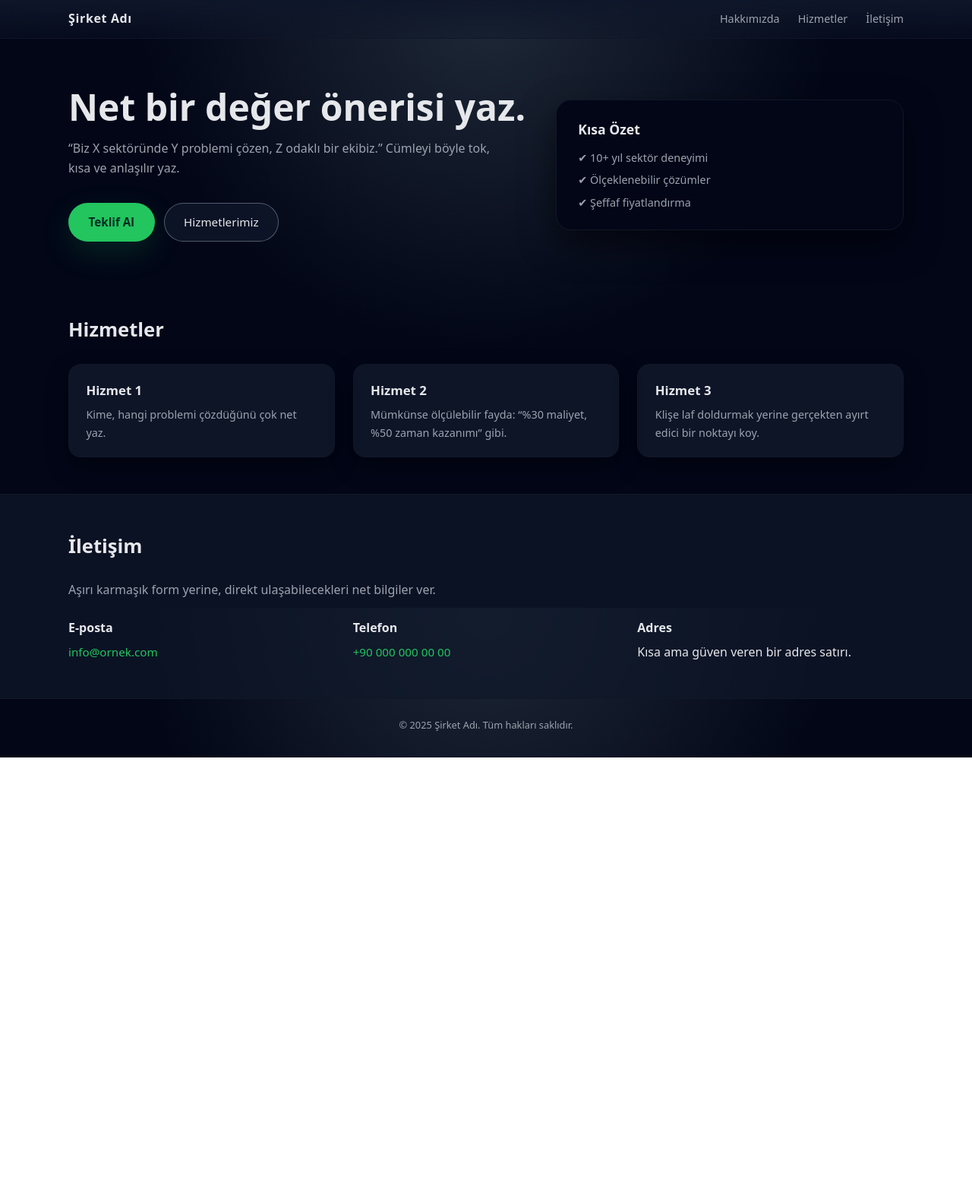
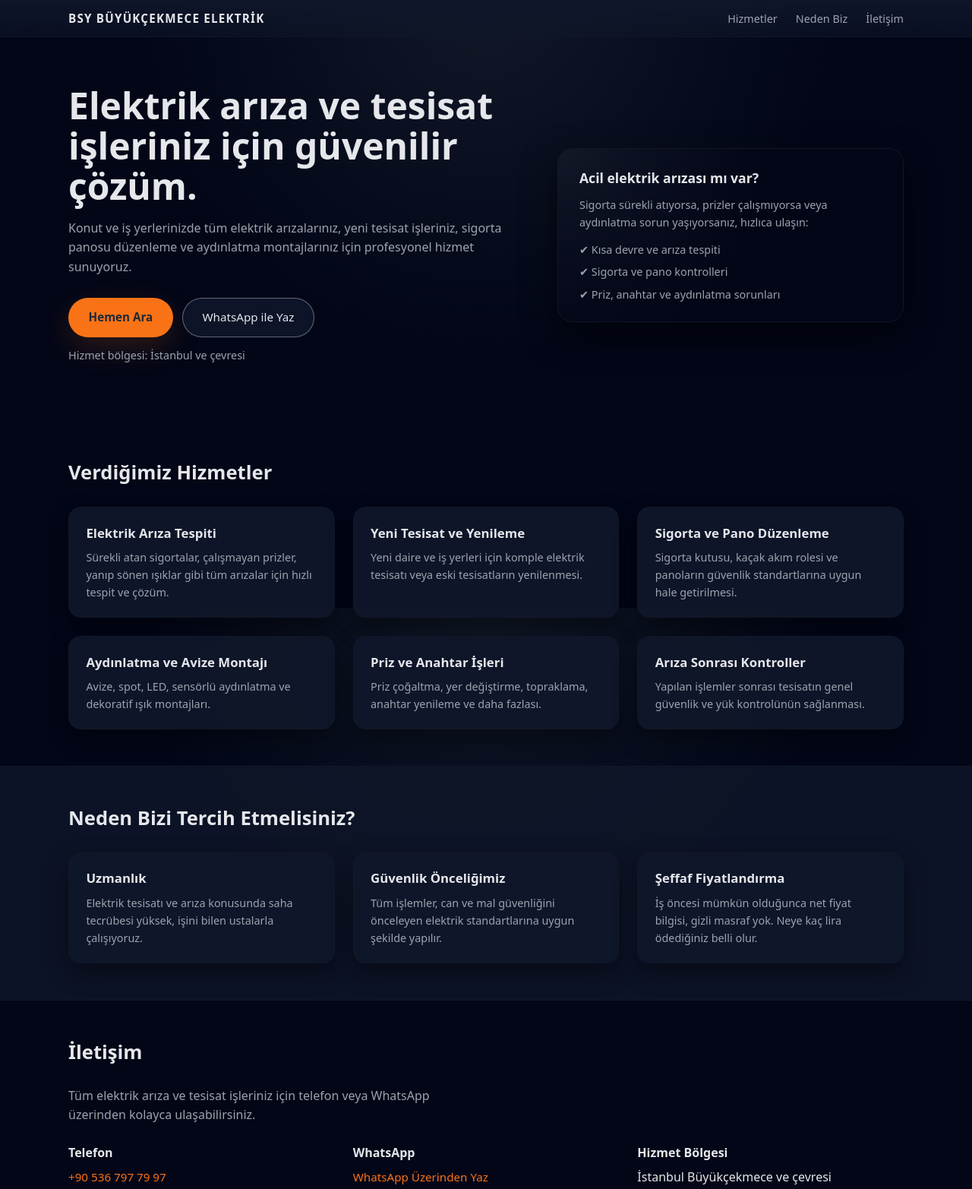
Before and after one commit to yazilimcibarbaros/buyukcekmece-elektrik-web, a plain HTML site: page index.html in a window 1280 px wide. Shown: the top 1565 px of the page at 76% size. Before the commit the page ends 997 px from the top, so only its background shows below. Drawn offline with Linux system fonts and the light colour scheme.

Commit message:
initial theme change

```diff
--- a/index.html
+++ b/index.html
@@ -2,86 +2,181 @@
 <html lang="tr">
   <head>
     <meta charset="utf-8" />
-    <title>Şirket Adı - Kurumsal Tanıtım</title>
+    <title>BSY Büyükçekmece Elektrik - Elektrik Tesisat ve Arıza Hizmetleri</title>
     <meta name="viewport" content="width=device-width, initial-scale=1" />
-    <meta name="description" content="Şirketinizin ne yaptığını 1–2 cümlede özetleyen açıklama.">
+    <meta
+      name="description"
+      content="Konut ve iş yerleri için elektrik arıza, tesisat, sigorta panosu, avize montajı ve daha fazlası. Hızlı ve güvenilir elektrikçi hizmeti."
+    />
     <link rel="stylesheet" href="style.css" />
   </head>
   <body>
     <header class="topbar">
       <div class="container">
-        <div class="logo">Şirket Adı</div>
+        <div class="logo">BSY Büyükçekmece Elektrik</div>
         <nav class="nav">
-          <a href="#hakkimizda">Hakkımızda</a>
           <a href="#hizmetler">Hizmetler</a>
+          <a href="#neden-biz">Neden Biz</a>
           <a href="#iletisim">İletişim</a>
         </nav>
       </div>
     </header>
 
     <main>
-      <section class="hero" id="hakkimizda">
+      <!-- HERO -->
+      <section class="hero">
         <div class="container hero-inner">
           <div class="hero-text">
-            <h1>Net bir değer önerisi yaz.</h1>
+            <h1>Elektrik arıza ve tesisat işleriniz için güvenilir çözüm.</h1>
             <p>
-              “Biz X sektöründe Y problemi çözen, Z odaklı bir ekibiz.”
-              Cümleyi böyle tok, kısa ve anlaşılır yaz.
+              Konut ve iş yerlerinizde tüm elektrik arızalarınız, yeni tesisat
+              işleriniz, sigorta panosu düzenleme ve aydınlatma montajlarınız
+              için profesyonel hizmet sunuyoruz.
             </p>
             <div class="hero-actions">
-              <a href="#iletisim" class="btn-primary">Teklif Al</a>
-              <a href="#hizmetler" class="btn-ghost">Hizmetlerimiz</a>
+              <a href="tel:+905367977997" class="btn-primary">Hemen Ara</a>
+              <a
+                href="https://wa.me/905367977997?text=Merhaba,%20elektrik%20hizmeti%20i%C3%A7in%20ileti%C5%9Fime%20ge%C3%A7mek%20istiyorum."
+                class="btn-ghost"
+                target="_blank"
+                rel="noopener noreferrer"
+              >
+                WhatsApp ile Yaz
+              </a>
             </div>
+            <p class="service-area">
+              Hizmet bölgesi: İstanbul ve çevresi
+            </p>
           </div>
+
           <div class="hero-card">
-            <h2>Kısa Özet</h2>
+            <h2>Acil elektrik arızası mı var?</h2>
+            <p class="hero-card-text">
+              Sigorta sürekli atıyorsa, prizler çalışmıyorsa veya aydınlatma
+              sorun yaşıyorsanız, hızlıca ulaşın:
+            </p>
             <ul>
-              <li>✔ 10+ yıl sektör deneyimi</li>
-              <li>✔ Ölçeklenebilir çözümler</li>
-              <li>✔ Şeffaf fiyatlandırma</li>
+              <li>✔ Kısa devre ve arıza tespiti</li>
+              <li>✔ Sigorta ve pano kontrolleri</li>
+              <li>✔ Priz, anahtar ve aydınlatma sorunları</li>
             </ul>
           </div>
         </div>
       </section>
 
+      <!-- HİZMETLER -->
       <section class="section" id="hizmetler">
         <div class="container">
-          <h2>Hizmetler</h2>
+          <h2>Verdiğimiz Hizmetler</h2>
           <div class="grid">
             <div class="card">
-              <h3>Hizmet 1</h3>
-              <p>Kime, hangi problemi çözdüğünü çok net yaz.</p>
+              <h3>Elektrik Arıza Tespiti</h3>
+              <p>
+                Sürekli atan sigortalar, çalışmayan prizler, yanıp sönen
+                ışıklar gibi tüm arızalar için hızlı tespit ve çözüm.
+              </p>
             </div>
             <div class="card">
-              <h3>Hizmet 2</h3>
-              <p>Mümkünse ölçülebilir fayda: “%30 maliyet, %50 zaman kazanımı” gibi.</p>
+              <h3>Yeni Tesisat ve Yenileme</h3>
+              <p>
+                Yeni daire ve iş yerleri için komple elektrik tesisatı veya
+                eski tesisatların yenilenmesi.
+              </p>
             </div>
             <div class="card">
-              <h3>Hizmet 3</h3>
-              <p>Klişe laf doldurmak yerine gerçekten ayırt edici bir noktayı koy.</p>
+              <h3>Sigorta ve Pano Düzenleme</h3>
+              <p>
+                Sigorta kutusu, kaçak akım rolesi ve panoların güvenlik
+                standartlarına uygun hale getirilmesi.
+              </p>
+            </div>
+            <div class="card">
+              <h3>Aydınlatma ve Avize Montajı</h3>
+              <p>
+                Avize, spot, LED, sensörlü aydınlatma ve dekoratif ışık
+                montajları.
+              </p>
+            </div>
+            <div class="card">
+              <h3>Priz ve Anahtar İşleri</h3>
+              <p>
+                Priz çoğaltma, yer değiştirme, topraklama, anahtar
+                yenileme ve daha fazlası.
+              </p>
+            </div>
+            <div class="card">
+              <h3>Arıza Sonrası Kontroller</h3>
+              <p>
+                Yapılan işlemler sonrası tesisatın genel güvenlik ve yük
+                kontrolünün sağlanması.
+              </p>
             </div>
           </div>
         </div>
       </section>
 
-      <section class="section section-alt" id="iletisim">
+      <!-- NEDEN BİZ -->
+      <section class="section section-alt" id="neden-biz">
+        <div class="container">
+          <h2>Neden Bizi Tercih Etmelisiniz?</h2>
+          <div class="grid grid-3">
+            <div class="card soft">
+              <h3>Uzmanlık</h3>
+              <p>
+                Elektrik tesisatı ve arıza konusunda saha tecrübesi yüksek,
+                işini bilen ustalarla çalışıyoruz.
+              </p>
+            </div>
+            <div class="card soft">
+              <h3>Güvenlik Önceliğimiz</h3>
+              <p>
+                Tüm işlemler, can ve mal güvenliğini önceleyen elektrik
+                standartlarına uygun şekilde yapılır.
+              </p>
+            </div>
+            <div class="card soft">
+              <h3>Şeffaf Fiyatlandırma</h3>
+              <p>
+                İş öncesi mümkün olduğunca net fiyat bilgisi, gizli masraf
+                yok. Neye kaç lira ödediğiniz belli olur.
+              </p>
+            </div>
+          </div>
+        </div>
+      </section>
+
+      <!-- İLETİŞİM -->
+      <section class="section" id="iletisim">
         <div class="container">
           <h2>İletişim</h2>
           <p class="contact-text">
-            Aşırı karmaşık form yerine, direkt ulaşabilecekleri net bilgiler ver.
+            Tüm elektrik arıza ve tesisat işleriniz için telefon veya WhatsApp
+            üzerinden kolayca ulaşabilirsiniz.
           </p>
+
           <div class="contact-grid">
             <div>
-              <h3>E-posta</h3>
-              <a href="mailto:info@ornek.com">info@ornek.com</a>
+              <h3>Telefon</h3>
+              <a href="tel:+905367977997" class="contact-link">
+                +90 536 797 79 97
+              </a>
             </div>
             <div>
-              <h3>Telefon</h3>
-              <a href="tel:+900000000000">+90 000 000 00 00</a>
+              <h3>WhatsApp</h3>
+              <a
+                href="https://wa.me/905367977997?text=Merhaba,%20elektrik%20hizmeti%20i%C3%A7in%20ileti%C5%9Fime%20ge%C3%A7mek%20istiyorum."
+                class="contact-link"
+                target="_blank"
+                rel="noopener noreferrer"
+              >
+                WhatsApp Üzerinden Yaz
+              </a>
             </div>
             <div>
-              <h3>Adres</h3>
-              <p>Kısa ama güven veren bir adres satırı.</p>
+              <h3>Hizmet Bölgesi</h3>
+              <p>
+                İstanbul Büyükçekmece ve çevresi
+              </p>
             </div>
           </div>
         </div>
@@ -90,7 +185,9 @@
 
     <footer class="footer">
       <div class="container">
-        <span>© <span id="year"></span> Şirket Adı. Tüm hakları saklıdır.</span>
+        <span>
+          © <span id="year"></span> BSY Büyükçekmece Elektrik. Tüm hakları saklıdır.
+        </span>
       </div>
       <script>
         document.getElementById("year").textContent = new Date().getFullYear();
--- a/style.css
+++ b/style.css
@@ -11,8 +11,8 @@
   --bg-alt: #020617;
   --fg: #e5e7eb;
   --muted: #9ca3af;
-  --accent: #22c55e;
-  --accent-soft: rgba(34, 197, 94, 0.16);
+  --accent: #f97316; /* Turuncu, elektrik hissi için */
+  --accent-soft: rgba(249, 115, 22, 0.18);
   --border: #111827;
 }
 
@@ -24,7 +24,7 @@ body {
 body {
   font-family: system-ui, -apple-system, BlinkMacSystemFont, "Segoe UI",
     sans-serif;
-  background: radial-gradient(circle at top, #1f2937 0, #020617 45%);
+  background: radial-gradient(circle at top, #111827 0, #020617 45%);
   color: var(--fg);
   line-height: 1.6;
 }
@@ -47,10 +47,10 @@ a {
   backdrop-filter: blur(14px);
   background: linear-gradient(
     to bottom,
-    rgba(15, 23, 42, 0.95),
-    rgba(15, 23, 42, 0.4)
+    rgba(15, 23, 42, 0.96),
+    rgba(15, 23, 42, 0.55)
   );
-  border-bottom: 1px solid rgba(15, 23, 42, 0.8);
+  border-bottom: 1px solid rgba(15, 23, 42, 0.9);
 }
 
 .topbar .container {
@@ -62,7 +62,9 @@ a {
 
 .logo {
   font-weight: 700;
-  letter-spacing: 0.04em;
+  letter-spacing: 0.08em;
+  text-transform: uppercase;
+  font-size: 0.95rem;
 }
 
 .nav {
@@ -105,12 +107,12 @@ a {
 .hero-inner {
   display: grid;
   grid-template-columns: minmax(0, 1.6fr) minmax(0, 1.2fr);
-  gap: 2rem;
+  gap: 2.25rem;
   align-items: center;
 }
 
 .hero-text h1 {
-  font-size: clamp(2.2rem, 4vw, 3rem);
+  font-size: clamp(2.1rem, 4vw, 3rem);
   line-height: 1.1;
   margin-bottom: 1rem;
 }
@@ -118,13 +120,19 @@ a {
 .hero-text p {
   max-width: 36rem;
   color: var(--muted);
-  margin-bottom: 2rem;
+  margin-bottom: 1.7rem;
 }
 
 .hero-actions {
   display: flex;
   flex-wrap: wrap;
   gap: 0.75rem;
+  margin-bottom: 0.75rem;
+}
+
+.service-area {
+  font-size: 0.9rem;
+  color: var(--muted);
 }
 
 .btn-primary,
@@ -147,7 +155,7 @@ a {
 
 .btn-primary {
   background: var(--accent);
-  color: #022c22;
+  color: #1f2937;
   font-weight: 600;
   box-shadow: 0 14px 40px var(--accent-soft);
 }
@@ -155,17 +163,17 @@ a {
 .btn-primary:hover {
   transform: translateY(-1px);
   box-shadow: 0 22px 60px var(--accent-soft);
-  background: #16a34a;
+  background: #ea580c;
 }
 
 .btn-ghost {
-  border-color: rgba(148, 163, 184, 0.5);
+  border-color: rgba(148, 163, 184, 0.6);
   color: var(--fg);
-  background: rgba(15, 23, 42, 0.8);
+  background: rgba(15, 23, 42, 0.9);
 }
 
 .btn-ghost:hover {
-  border-color: rgba(148, 163, 184, 0.9);
+  border-color: rgba(148, 163, 184, 1);
   background: rgba(15, 23, 42, 1);
 }
 
@@ -174,14 +182,24 @@ a {
 .hero-card {
   border-radius: 1.25rem;
   border: 1px solid var(--border);
-  background: radial-gradient(circle at top left, #020617 0, #020617 45%);
+  background: radial-gradient(
+    circle at top left,
+    rgba(248, 250, 252, 0.04) 0,
+    #020617 55%
+  );
   padding: 1.5rem 1.75rem;
   box-shadow: 0 18px 45px rgba(0, 0, 0, 0.55);
 }
 
 .hero-card h2 {
   font-size: 1.1rem;
-  margin-bottom: 0.75rem;
+  margin-bottom: 0.6rem;
+}
+
+.hero-card-text {
+  font-size: 0.9rem;
+  color: var(--muted);
+  margin-bottom: 0.8rem;
 }
 
 .hero-card ul {
@@ -204,7 +222,7 @@ a {
 }
 
 .section-alt {
-  background: rgba(15, 23, 42, 0.7);
+  background: rgba(15, 23, 42, 0.8);
   border-top: 1px solid var(--border);
   border-bottom: 1px solid var(--border);
 }
@@ -217,12 +235,20 @@ a {
   gap: 1.5rem;
 }
 
+.grid-3 {
+  grid-template-columns: repeat(3, minmax(0, 1fr));
+}
+
 .card {
   border-radius: 1rem;
   border: 1px solid var(--border);
   padding: 1.3rem 1.4rem;
-  background: rgba(15, 23, 42, 0.9);
+  background: rgba(15, 23, 42, 0.95);
   box-shadow: 0 12px 30px rgba(0, 0, 0, 0.4);
+}
+
+.card.soft {
+  background: rgba(15, 23, 42, 0.8);
 }
 
 .card h3 {
@@ -254,13 +280,13 @@ a {
   margin-bottom: 0.4rem;
 }
 
-.contact-grid a {
+.contact-link {
+  text-decoration: none;
   color: var(--accent);
-  text-decoration: none;
   font-size: 0.95rem;
 }
 
-.contact-grid a:hover {
+.contact-link:hover {
   text-decoration: underline;
 }
 
@@ -282,10 +308,11 @@ a {
 
   .hero-card {
     order: -1;
-    margin-bottom: 1rem;
+    margin-bottom: 1.5rem;
   }
 
-  .grid {
+  .grid,
+  .grid-3 {
     grid-template-columns: repeat(1, minmax(0, 1fr));
   }
 
@@ -294,7 +321,7 @@ a {
   }
 
   .nav {
-    display: none; /* İstersen burger menü yaparsın, burada basit tuttum */
+    display: none;
   }
 
   .topbar .container {
```
